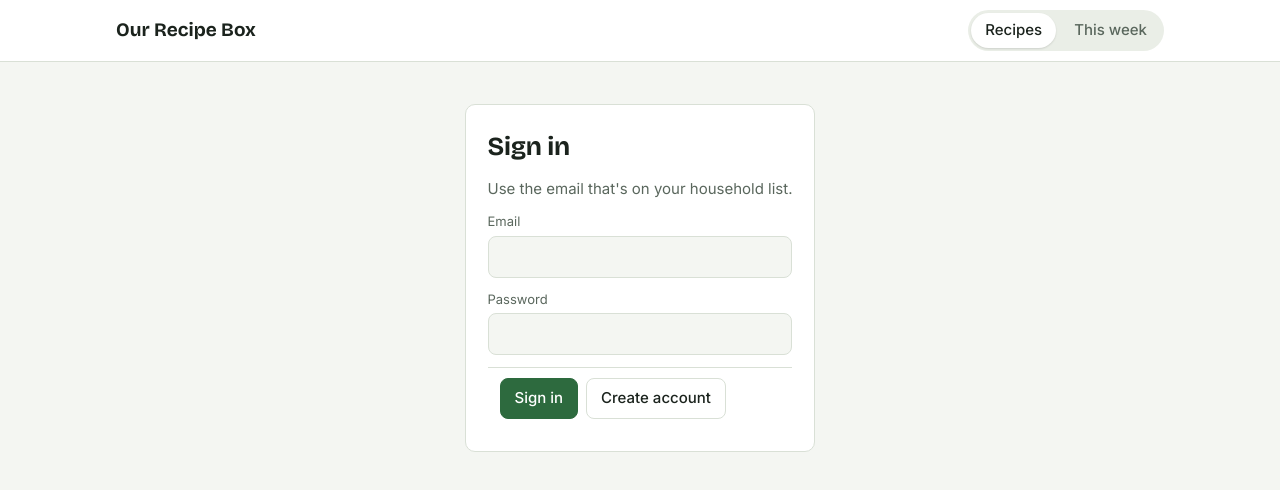
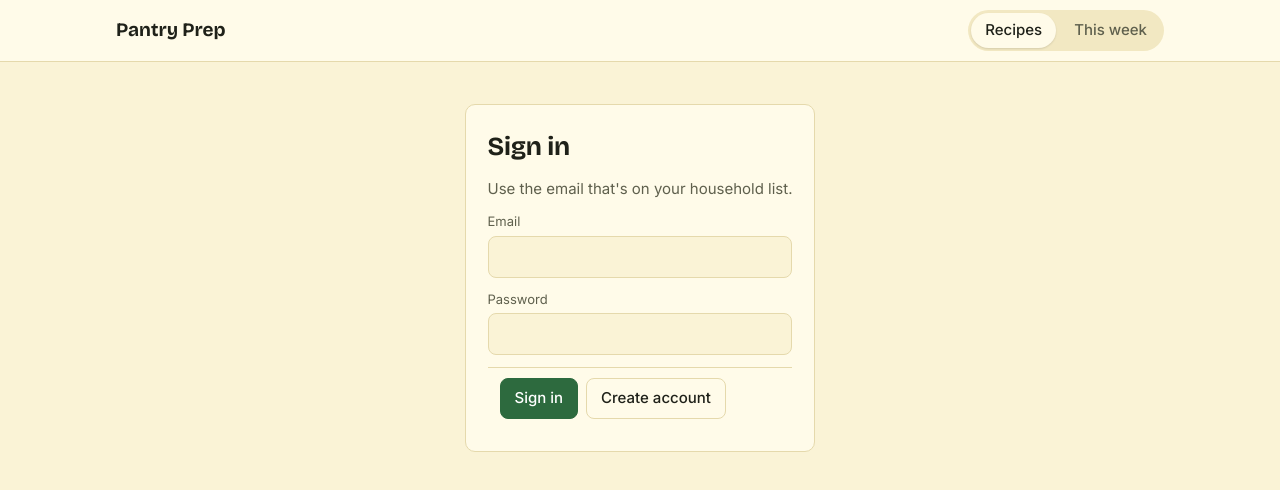
Before and after one commit to rdingram2112/recipe-box, a plain HTML site: page index.html in a window 1280 px wide. Drawn offline with nearby package versions, Linux system fonts and the light colour scheme.

Commit message:
Rename to Pantry Prep; light yellow theme

```diff
--- a/app.js
+++ b/app.js
@@ -1,5 +1,5 @@
 'use strict';
-/* Our Recipe Box: shared recipes + weekly H-E-B shopping list.
+/* Pantry Prep: shared recipes + weekly H-E-B shopping list.
    Data lives in Supabase (shared by the household) or, before setup, in this browser only. */
 
 const CFG = window.RECIPE_BOX_CONFIG || {};
@@ -327,7 +327,7 @@ function render() {
   $('#account-btn').hidden = !(Store === Remote && S.user);
   const app = $('#app');
   const f = document.activeElement, focusId = f && f.id, sel = f && f.selectionStart;
-  if (!S.ready) app.innerHTML = `<div class="empty"><h2>Opening your recipe box…</h2></div>`;
+  if (!S.ready) app.innerHTML = `<div class="empty"><h2>Opening Pantry Prep…</h2></div>`;
   else if (Store === Remote && !S.user) app.innerHTML = viewAuth();
   else if (S.notMember) app.innerHTML = viewNotMember();
   else if (S.view === 'list') app.innerHTML = viewList();
--- a/index.html
+++ b/index.html
@@ -3,10 +3,10 @@
 <head>
   <meta charset="utf-8">
   <meta name="viewport" content="width=device-width, initial-scale=1, viewport-fit=cover">
-  <title>Our Recipe Box</title>
+  <title>Pantry Prep</title>
   <meta name="theme-color" content="#2d6a3e">
   <meta name="apple-mobile-web-app-capable" content="yes">
-  <meta name="apple-mobile-web-app-title" content="Recipe Box">
+  <meta name="apple-mobile-web-app-title" content="Pantry Prep">
   <link rel="icon" href="icon.svg" type="image/svg+xml">
   <link rel="apple-touch-icon" href="icon.svg">
   <link rel="preconnect" href="https://fonts.googleapis.com">
@@ -16,7 +16,7 @@
 <body>
   <header class="bar">
     <div class="wrap">
-      <a class="brand" href="#recipes">Our Recipe Box</a>
+      <a class="brand" href="#recipes">Pantry Prep</a>
       <nav class="tabs" aria-label="Views">
         <button class="tab" data-go="recipes" id="tab-recipes">Recipes</button>
         <button class="tab" data-go="list" id="tab-list">This week <span class="count num" id="week-count" hidden>0</span></button>
@@ -26,7 +26,7 @@
   </header>
   <div class="banner" id="banner" hidden></div>
   <main class="wrap" id="app">
-    <div class="empty"><h2>Opening your recipe box…</h2></div>
+    <div class="empty"><h2>Opening Pantry Prep…</h2></div>
   </main>
   <div class="toast" id="toast" hidden></div>
 
--- a/styles.css
+++ b/styles.css
@@ -1,8 +1,8 @@
 /* Layout: one calm column; sticky bar with Recipes / This week; recipe detail splits ingredients | steps on wide screens. */
 :root {
-  --bg: #f4f6f2; --surface: #ffffff; --sunk: #eaeee7; --fg: #1b231d; --muted: #5a675d; --line: #d9e0d6;
-  --accent: #2d6a3e; --accent-ink: #ffffff; --accent-soft: #e1eee3;
-  --chili: #b2441e; --est-bg: #f3ead0; --est-fg: #7a5d0f; --danger: #a8321f;
+  --bg: #faf3d6; --surface: #fffbe9; --sunk: #f2e8c2; --fg: #1f2119; --muted: #5f604d; --line: #e5d9ac;
+  --accent: #2d6a3e; --accent-ink: #ffffff; --accent-soft: #e3ecd2;
+  --chili: #b2441e; --est-bg: #f5d98a; --est-fg: #5e4600; --danger: #a8321f;
   --font-display: "Bricolage Grotesque", "Segoe UI", system-ui, sans-serif;
   --font-body: "Inter", "Segoe UI", system-ui, -apple-system, sans-serif;
   --r: 10px;
```
Also changed, not shown: 1 other file.
